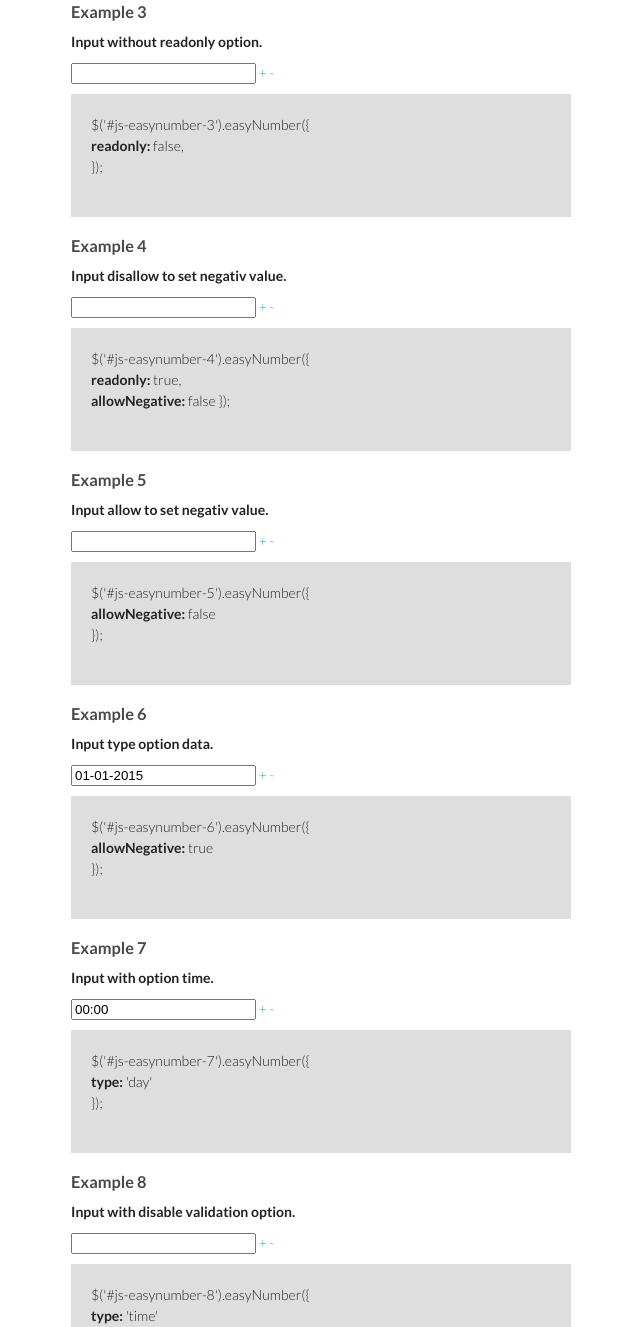
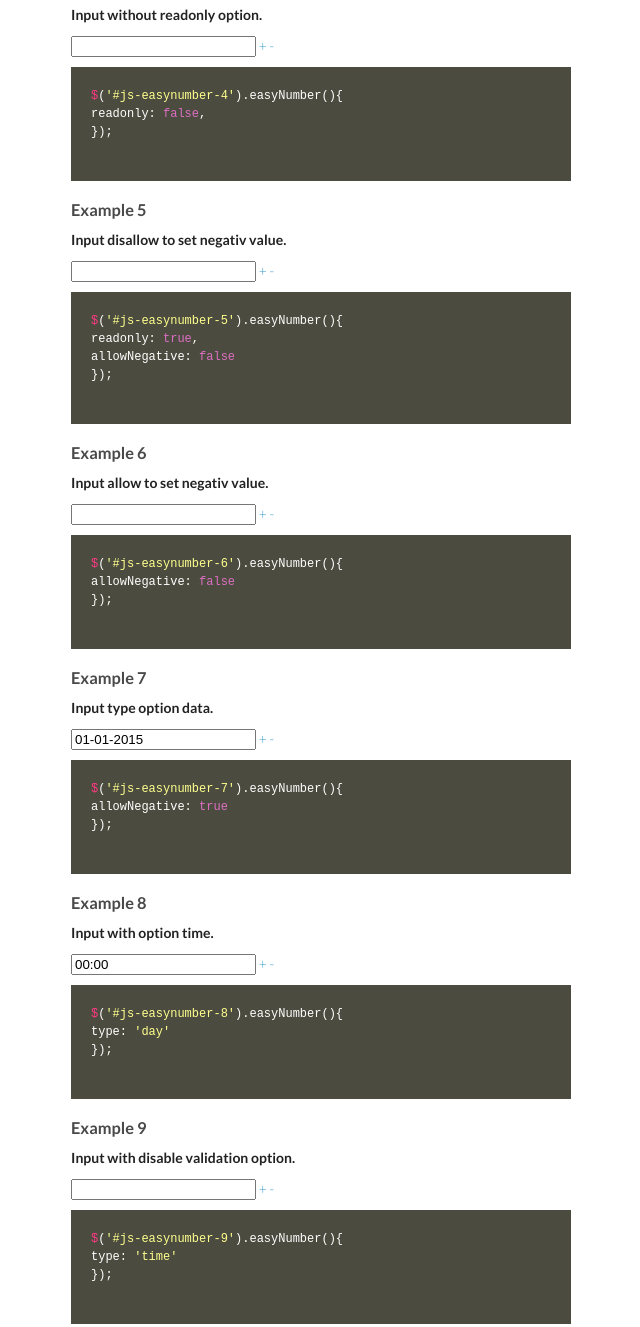
Before and after one commit to Pagepro/easyNumber, a website: page index.html in a window 1280 px wide. Shown: the part 808-2135 px from the top of the page, without its empty margins (499-1139 px from the left). Drawn offline with nearby package versions, Linux system fonts and the light colour scheme.

Commit message:
done gh-pages

```diff
--- a/index.html
+++ b/index.html
@@ -37,7 +37,7 @@
                 <input type="number" name="qty" id="js-easynumber-0"/>
                 <div class="code-block">
                     <p>
-                    $('#js-easynumber-1').easyNumber();
+                    <span class="desc-pink")>$</span>(<span class="desc-yellow">'#js-easynumber-1'</span>).easyNumber();
                     </p>
                 </div>
             </div>
@@ -47,9 +47,9 @@
                 <input type="number" name="qty" id="js-easynumber-1"/>
                 <div class="code-block">
                     <p>
-                      $('#js-easynumber-2').easyNumber({ <br>
-                         <strong>plus:</strong> 'plus',<br>
-                         <strong>minus:</strong> 'minus',<br>
+                      <span class="desc-pink")>$</span>(<span class="desc-yellow">'#js-easynumber-2'</span>).easyNumber(){ <br>
+                         <strong>plus:</strong> <span class="desc-yellow">'plus'</span>,<br>
+                         <strong>minus:</strong> <span class="desc-yellow">'minus'</span>,<br>
                         });
                     </p>
                 </div>
@@ -60,107 +60,107 @@
                 <input type="number" name="qty" id="js-easynumber-2"/>
                 <div class="code-block">
                     <p>
-                       $('#js-easynumber-3').easyNumber({<br>
-                            <strong>readonly:<strong> true,<br>
-                            <strong>allowNegative:</strong> false<br>
-                        });
-                    </p>
-                </div>
-            </div>
-            <div class="box">
-                <h3 class='example-title'>Example 3</h3>
-                <p class='desc'>Input without readonly option.</p>
-                <input type="number" name="qty" id="js-easynumber-3"/>
-                <div class="code-block">
-                    <p>
-                       $('#js-easynumber-3').easyNumber({<br>
-                            <strong>readonly: </strong> false,<br>
+                       <span class="desc-pink")>$</span>(<span class="desc-yellow">'#js-easynumber-3'</span>).easyNumber(){<br>
+                            <strong>readonly:<strong><span class="desc-purple"> true</span>,<br>
+                            <strong>allowNegative:</strong><span class="desc-purple"> false </span><br>
                         });
                     </p>
                 </div>
             </div>
             <div class="box">
                 <h3 class='example-title'>Example 4</h3>
-                <p class='desc'>Input disallow to set negativ value.</p>
-                <input type="number" name="qty" id="js-easynumber-4"/>
+                <p class='desc'>Input without readonly option.</p>
+                <input type="number" name="qty" id="js-easynumber-3"/>
                 <div class="code-block">
                     <p>
-                      $('#js-easynumber-4').easyNumber({<br>
-                            <strong>readonly: </strong>true,<br>
-                            <strong>allowNegative: </strong> false
+                       <span class="desc-pink")>$</span>(<span class="desc-yellow">'#js-easynumber-4'</span>).easyNumber(){<br>
+                            <strong>readonly: </strong><span class="desc-purple"> false</span></span>,<br>
                         });
                     </p>
                 </div>
             </div>
             <div class="box">
                 <h3 class='example-title'>Example 5</h3>
-                <p class='desc'>Input allow to set negativ value.</p>
-                <input type="text" name="qty" id="js-easynumber-5"/>
+                <p class='desc'>Input disallow to set negativ value.</p>
+                <input type="number" name="qty" id="js-easynumber-4"/>
                 <div class="code-block">
                     <p>
-                      $('#js-easynumber-5').easyNumber({<br>
-                            <strong>allowNegative:</strong> false<br>
+                      <span class="desc-pink")>$</span>(<span class="desc-yellow">'#js-easynumber-5'</span>).easyNumber(){<br>
+                            <strong>readonly: </strong><span class="desc-purple">true</span>,<br>
+                            <strong>allowNegative: </strong><span class="desc-purple"> false</span><br>
                         });
                     </p>
                 </div>
             </div>
             <div class="box">
                 <h3 class='example-title'>Example 6</h3>
-                <p class='desc'>Input type option data.</p>
-                <input type="text" name="qty" id="js-easynumber-6" value='01-01-2015'/>
+                <p class='desc'>Input allow to set negativ value.</p>
+                <input type="text" name="qty" id="js-easynumber-5"/>
                 <div class="code-block">
                     <p>
-                      $('#js-easynumber-6').easyNumber({<br>
-                            <strong>allowNegative:</strong> true<br>
+                     <span class="desc-pink")>$</span>(<span class="desc-yellow">'#js-easynumber-6'</span>).easyNumber(){<br>
+                            <strong>allowNegative:</strong><span class="desc-purple"> false</span><br>
                         });
                     </p>
                 </div>
             </div>
             <div class="box">
                 <h3 class='example-title'>Example 7</h3>
-                <p class='desc'>Input with option time.</p>
-                <input type="text" name="qty" id="js-easynumber-7" value='00:00'/>
+                <p class='desc'>Input type option data.</p>
+                <input type="text" name="qty" id="js-easynumber-6" value='01-01-2015'/>
                 <div class="code-block">
                     <p>
-                      $('#js-easynumber-7').easyNumber({<br>
-                            <strong>type:</strong> 'day'<br>
+                      <span class="desc-pink")>$</span>(<span class="desc-yellow">'#js-easynumber-7'</span>).easyNumber(){<br>
+                            <strong>allowNegative:</strong><span class="desc-purple"> true</span><br>
                         });
                     </p>
                 </div>
             </div>
             <div class="box">
                 <h3 class='example-title'>Example 8</h3>
-                <p class='desc'>Input with disable validation option.</p>
-                <input type="text" name="qty" id="js-easynumber-8"/>
+                <p class='desc'>Input with option time.</p>
+                <input type="text" name="qty" id="js-easynumber-7" value='00:00'/>
                 <div class="code-block">
                     <p>
-                      $('#js-easynumber-8').easyNumber({<br>
-                            <strong>type:</strong> 'time' <br>
+                      <span class="desc-pink")>$</span>(<span class="desc-yellow">'#js-easynumber-8'</span>).easyNumber(){<br>
+                            <strong>type:</strong><span class="desc-yellow"> 'day'</span><br>
                         });
                     </p>
                 </div>
             </div>
             <div class="box">
                 <h3 class='example-title'>Example 9</h3>
-                <p class='desc'>Input with enable validation option.</p>
-                <input type="text" name="qty" id="js-easynumber-9"/>
+                <p class='desc'>Input with disable validation option.</p>
+                <input type="text" name="qty" id="js-easynumber-8"/>
                 <div class="code-block">
                     <p>
-                      $('#js-easynumber-9').easyNumber({<br>
-                            <strong>validation:</strong> false <br>
+                      <span class="desc-pink")>$</span>(<span class="desc-yellow">'#js-easynumber-9'</span>).easyNumber(){<br>
+                            <strong>type:</strong><span class="desc-yellow"> 'time'</span> <br>
                         });
                     </p>
                 </div>
             </div>
             <div class="box">
                 <h3 class='example-title'>Example 10</h3>
+                <p class='desc'>Input with enable validation option.</p>
+                <input type="text" name="qty" id="js-easynumber-9"/>
+                <div class="code-block">
+                    <p>
+                      <span class="desc-pink")>$</span>(<span class="desc-yellow">'#js-easynumber-10'</span>).easyNumber(){<br>
+                            <strong>validation:</strong><span class="desc-purple"> false </span> <br>
+                        });
+                    </p>
+                </div>
+            </div>
+            <div class="box">
+                <h3 class='example-title'>Example 11</h3>
                 <p class='desc'>Input wchich start value is another number that 0 (example 40).</p>
                 <input type="text" name="qty" id="js-easynumber-10"/>
                 <div class="code-block">
                     <p>
-                    $('#js-easynumber-10').easyNumber({<br>
-                        <strong>readonly: </strong> false,<br>
-                        <strong>validation: </strong> true <br>
+                    <span class="desc-pink")>$</span>((<span class="desc-yellow">'#js-easynumber-11'</span>).easyNumber(){<br>
+                        <strong>readonly: </strong><span class="desc-purple"> false </span>,<br>
+                        <strong>validation: </strong><span class="desc-purple"> true </span><br>
                     });
                     </p>
                 </div>
--- a/stylesheets/styles.css
+++ b/stylesheets/styles.css
@@ -17,6 +17,16 @@ p, ul, ol, table, pre, dl {
 }
 .desc {
   margin: 10px 0;
+
+}
+.desc-pink {
+  color: #ff3a85;
+}
+.desc-purple {
+  color: #dd6ec3;
+}
+.desc-yellow {
+  color: #ffff8e;
 }
 .example-title {
   margin:10px 0;
@@ -25,10 +35,18 @@ p, ul, ol, table, pre, dl {
   margin-bottom:20px;
 }
 .code-block {
-  background: #dedede;
+  background: #4b4c3f;
+  color:white;
   padding:20px;
   margin:10px 0;
   font-weight: 500;
+  font-family: Monospace;
+  font-size:12px;
+}
+.code-block strong {
+  color:white;
+  font-weight: 500;
+
 }
 
 h1, h2, h3 {
```
